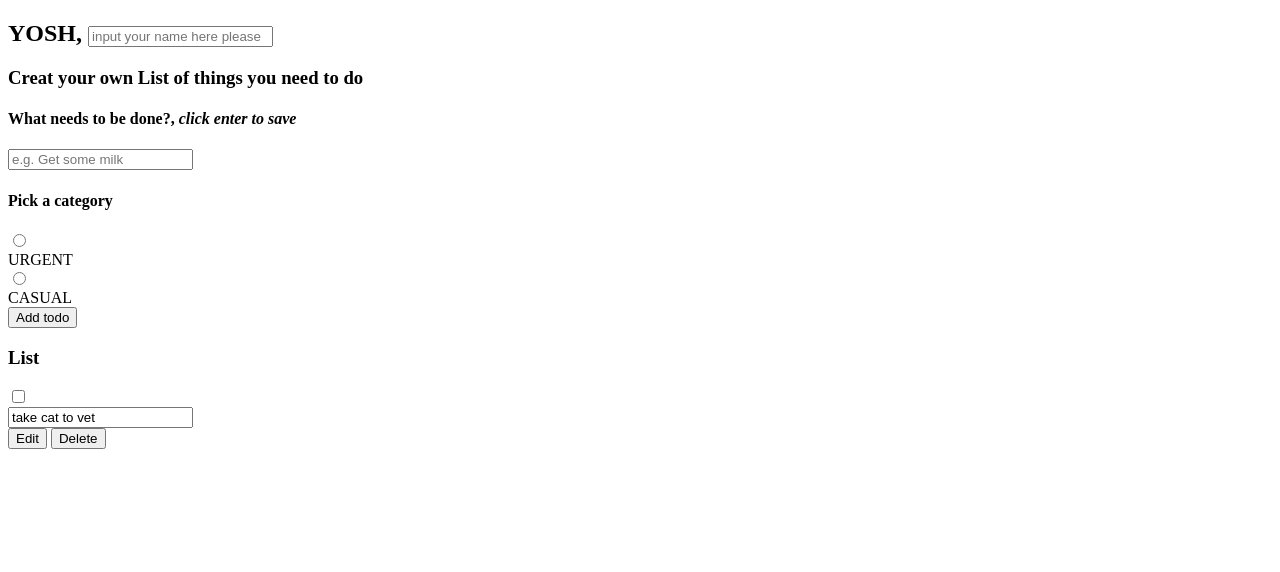
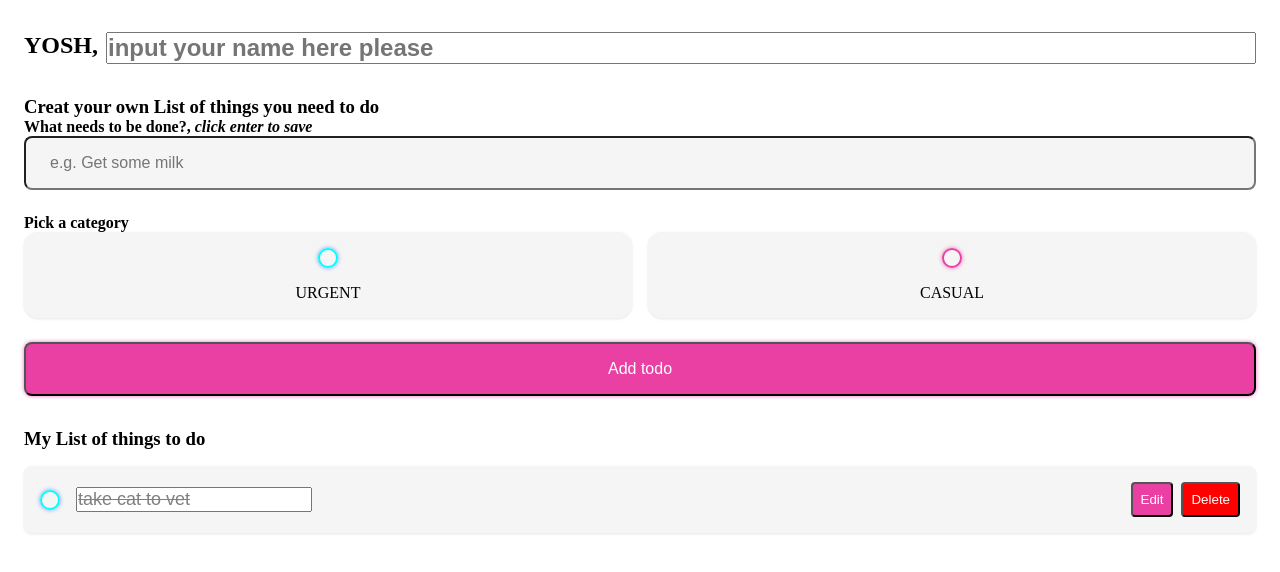
Before and after one commit to Pooly-21/MyToDoWebSite, a plain HTML site: page index.html in a window 1280 px wide. Drawn offline with Linux system fonts and the light colour scheme.

Commit message:
css almost done
u[pon completing js with local storage, make everything more me.

```diff
--- a/css/stylesheet.css
+++ b/css/stylesheet.css
@@ -0,0 +1,178 @@
+*{
+    margin: 0;
+    padding: 0;
+    box-sizing: border-box;
+}
+section {
+	margin-top: 2rem;
+	margin-bottom: 2rem;
+	padding-left: 1.5rem;
+	padding-right: 1.5rem;
+}
+
+.greeting .title{
+    display: flex;
+}
+.greeting .title input{
+    margin-left: 0.5rem;
+    flex: 1 1 0%;
+    min-width: 0;
+}
+.greeting .title,
+.greeting .title input{
+    color: black;
+    font-size: 1.5rem;
+    font-weight: 700;
+}
+
+.create-todo input[type="text"] {
+    display: block;
+    width: 100%;
+    font-size: 1rem;
+    padding: 1rem 1.5rem;
+    color: black;
+    background-color: whitesmoke;
+    border-radius: 0.5rem;
+    box-shadow: grey;
+    margin-bottom: 1.5rem;
+}
+
+.create-todo .options {
+    display: grid;
+    grid-template-columns: repeat(2, 1fr);
+    grid-gap: 1rem;
+    margin-bottom: 1.5rem;
+}
+
+.create-todo .options label {
+    display: flex;
+    flex-direction: column;
+    align-items: center;
+    justify-content: center;
+    padding: 1rem;
+    background-color: whitesmoke;
+    border-radius: 0.9rem;
+    box-shadow: 0 1px 3px rgba(0, 0, 0, 0.1);
+    cursor: pointer;
+}
+
+input[type="radio"],
+input[type="checkbox"] {
+    display: none;
+}
+
+.bubble {
+    display: flex;
+    align-items: center;
+    justify-content: center;
+    width: 20px;
+    height: 20px;
+    border-radius: 50%;
+    border: 2px solid cyan;
+    box-shadow: 0px 0px 4px rgba(58, 130, 238, 0.75);
+}
+
+.bubble.Casual {
+    border-color: #EA40A4;
+    box-shadow: 0px 0px 4px rgba(234, 64, 164, 0.75);
+}
+
+.bubble::after {
+	content: '';
+	display: block;
+	opacity: 0;
+	width: 0px;
+	height: 0px;
+	background-color: cyan;
+	box-shadow: 0px 0px 4px rgba(58, 130, 238, 0.75);;
+	border-radius: 999px;
+	transition: 0.2s ease-in-out;
+}
+
+.bubble.Casual::after {
+	background-color:  #EA40A4;
+    box-shadow: 0px 0px 4px rgba(234, 64, 164, 0.75);
+}
+
+input:checked ~ .bubble::after {
+	width: 10px;
+	height: 10px;
+	opacity: 1;
+}
+.create-todo .options label div {
+    color: rgb(0, 0, 0);
+    font-size: 1rem;
+    margin-top: 1rem;
+}
+
+.create-todo input[type="submit"] {
+    display: block;
+    width: 100%;
+    font-size: 1rem;
+    padding: 1rem 1rem;
+    color: white;
+    background-color: #EA40A4;
+    border-radius: 0.5rem;
+    box-shadow: 0px 0px 4px rgba(234, 64, 164, 0.75);
+    cursor: pointer;
+    transition: 0.2s ease-in-out;
+}
+.create-todo input[type="submit"]:hover {
+    opacity: 0.75;
+}
+
+.todo-list .list {
+    margin: 1rem 0;
+}
+.todo-list .todo-item {
+    display: flex;
+    align-items: center;
+    background-color: whitesmoke;
+    padding: 1rem;
+    border-radius: 0.5rem;
+    box-shadow: 0 1px 3px rgba(0, 0, 0, 0.1);
+    margin-bottom: 1rem;
+}
+.todo-item label {
+    display: block;
+    margin-right: 1rem;
+    cursor: pointer;
+}
+.todo-item .todo-content {
+    flex: 1 1 0%;
+}
+
+.todo-item .todo-content input {
+	color: var(--dark);
+	font-size: 1.125rem;
+}
+
+.todo-item .actions {
+	display: flex;
+	align-items: center;
+}
+
+.todo-item .actions button {
+	display: block;
+	padding: 0.5rem;
+	border-radius: 0.25rem;
+	color: #FFF;
+	cursor: pointer;
+	transition: 0.2s ease-in-out;
+}
+
+.todo-item .actions button:hover {
+	opacity: 0.75;
+}
+.todo-item .actions .edit {
+    margin-right: 0.5rem;
+    background-color: #EA40A4;
+}
+.todo-item .actions .delete {
+    background-color: red;
+}
+
+.todo-item.done .todo-content input {
+    text-decoration: line-through;
+    color: grey;
+}
--- a/index.html
+++ b/index.html
@@ -47,9 +47,9 @@
 
 
         <section class="todo-list">
-            <h3>List</h3>
+            <h3>My List of things to do</h3>
             <div class="list" id="todo-list">
-                <div class="todo-item">
+            <div class="todo-item done">
                     <label>
                         <input type="checkbox" />
                         <span class="bubble Urgent"></span>
```
